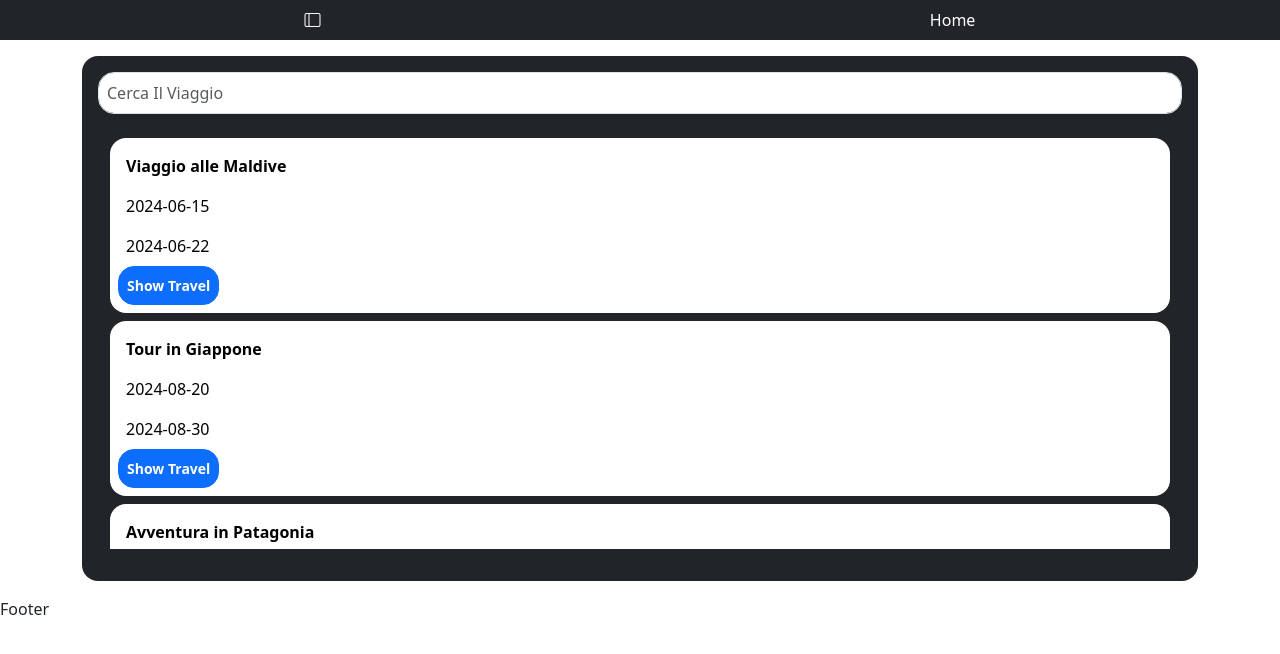
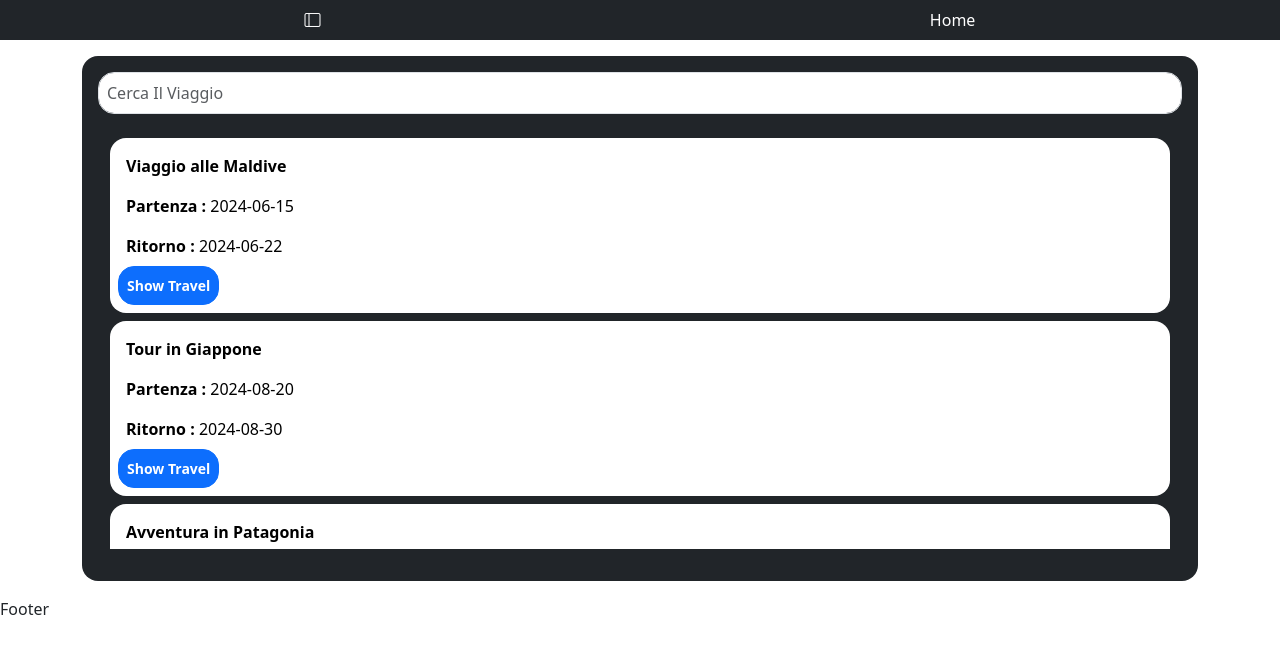
Before and after one commit to massimopallera/goloso-progetto-incredibile, a React (Vite) app: page / in a window 1280 px wide. Shown: the top 654 px of the page. Built offline with nearby package versions, Linux system fonts and the light colour scheme.

Commit message:
edit Cardtour

```diff
--- a/src/components/CardTour.jsx
+++ b/src/components/CardTour.jsx
@@ -7,8 +7,8 @@ export default function CardTour() {
                 <div key={viaggio.id} className="card-lg text-left ">
                     <div className="card-body rounded-4 ">
                         <div><strong>{viaggio.nome}</strong></div>
-                        <div>{viaggio.dataPartenza}</div>
-                        <div>{viaggio.dataRitorno}</div>
+                        <div> <strong>Partenza :</strong> {viaggio.dataPartenza}</div>
+                        <div> <strong>Ritorno :</strong> {viaggio.dataRitorno}</div>
                         <button
                             className='btn btn-primary btn-sm bg-primary rounded-4 text-white'>
                             <strong>Show Travel</strong>
```
